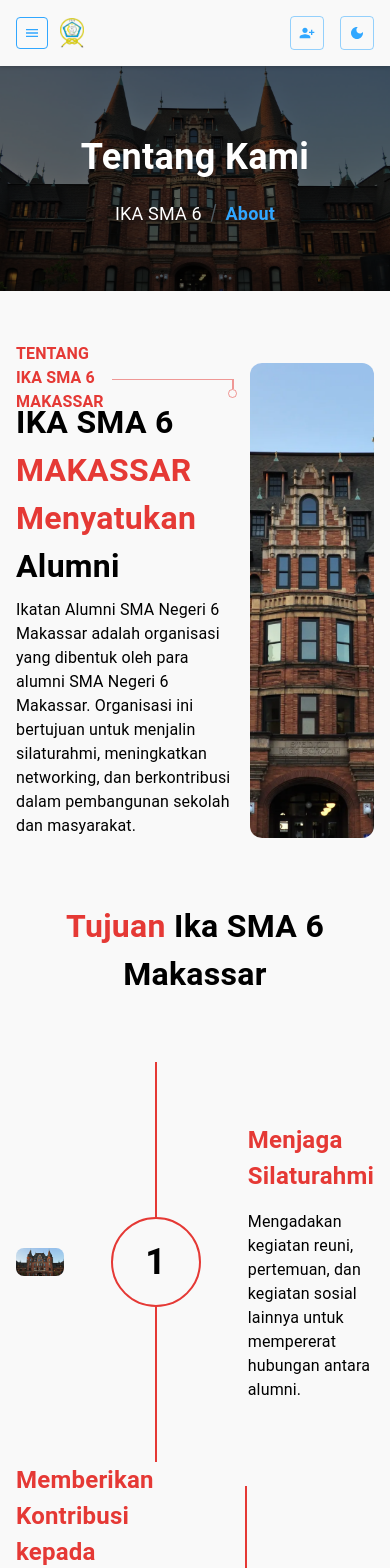
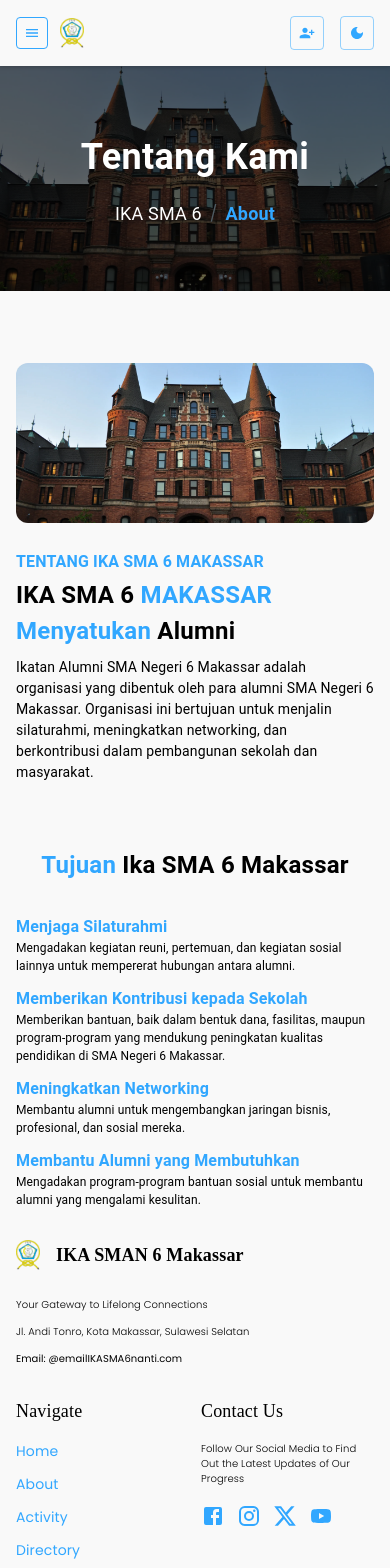
Before and after one commit to Andiilul/ika-sman6-makassar, a Next.js app: page /about in a window 390 px wide. Shown: the top 1568 px of the page. Built offline with nearby package versions, Linux system fonts and the light colour scheme; a web font is replaced by a local one.

Commit message:
feat: responsive about page

```diff
--- a/src/feature/About/About.tsx
+++ b/src/feature/About/About.tsx
@@ -1,7 +1,7 @@
 "use client";
 
 import { FlexBox } from "@/components/Page/FlexBox";
-import { alpha, Box, Typography, useTheme } from "@mui/material";
+import { alpha, Box, Typography, useMediaQuery, useTheme } from "@mui/material";
 import { PageLayout } from "@/components/Page";
 import { PageHeader } from "@/components/Page/PageHeader";
 import { AboutContainer } from "./styled";
@@ -9,6 +9,8 @@ import Goals from "./Goals";
 import Image from "next/image";
 
 export const About: React.FC = () => {
+	const large = useMediaQuery("(min-width:1024px)");
+	const medium = useMediaQuery("(min-width:768px)");
 	const theme = useTheme();
 	return (
 		<FlexBox flexDirection={"column"}>
@@ -18,9 +20,10 @@ export const About: React.FC = () => {
 				<Box display={"flex"} flexDirection={"column"}>
 					<AboutContainer>
 						<Box
-							display={"grid"}
-							gridTemplateColumns={"repeat(2, 1fr)"}
-							gap={"16px"}
+							display={medium ? "grid" : "flex"}
+							flexDirection={medium ? "row" : "column-reverse"}
+							gridTemplateColumns={medium ? "repeat(2, 1fr)" : "0"}
+							gap={large ? "36px" : medium ? "30px" : "24px"}
 							width="100%"
 						>
 							{/* KIRI: Konten Teks */}
@@ -33,17 +36,20 @@ export const About: React.FC = () => {
 									alignItems={"start"}
 								>
 									<Box display={"flex"} alignItems={"center"} height={"30px"}>
-										<Typography fontWeight={600} color="secondary">
+										<Typography fontWeight={600} color="primary">
 											TENTANG IKA SMA 6 MAKASSAR
 										</Typography>
 									</Box>
-									<Box display={"flex"} flexDirection={"column"}>
+									<Box
+										display={medium ? "flex" : "none"}
+										flexDirection={"column"}
+									>
 										<Box height={"16px"}></Box>
 										<Box height={"100%"} display={"flex"} alignItems={"start"}>
 											<Box
 												width={"120px"}
 												height={"1px"}
-												bgcolor={alpha(theme.palette.secondary.main, 0.5)}
+												bgcolor={alpha(theme.palette.primary.main, 0.5)}
 											/>
 											<Box
 												display={"flex"}
@@ -54,16 +60,13 @@ export const About: React.FC = () => {
 												<Box
 													width={"2px"}
 													height={"10px"}
-													bgcolor={alpha(theme.palette.secondary.main, 0.5)}
+													bgcolor={alpha(theme.palette.primary.main, 0.5)}
 												/>
 												<Box
 													borderRadius={"50%"}
 													bgcolor={"transparent"}
 													sx={{
-														borderColor: alpha(
-															theme.palette.secondary.main,
-															0.5
-														),
+														borderColor: alpha(theme.palette.primary.main, 0.5),
 													}}
 													border={"1px solid"}
 													height={"9px"}
@@ -76,23 +79,26 @@ export const About: React.FC = () => {
 
 								{/* Judul Besar dan Deskripsi */}
 								<Box display={"flex"} flexDirection={"column"} gap={"8px"}>
-									<Typography fontSize={"32px"} fontWeight={600}>
+									<Typography
+										fontSize={large ? "36px" : medium ? "30px" : "24px"}
+										fontWeight={600}
+									>
 										IKA SMA 6
 										<Typography
-											fontSize={"32px"}
+											fontSize={large ? "36px" : medium ? "30px" : "24px"}
 											fontWeight={600}
 											component={"span"}
-											color="secondary"
+											color="primary"
 										>
 											{" "}
 											MAKASSAR
 										</Typography>
 										<br />
 										<Typography
-											fontSize={"32px"}
+											fontSize={large ? "36px" : medium ? "30px" : "24px"}
 											fontWeight={600}
 											component={"span"}
-											color="secondary"
+											color="primary"
 										>
 											{" "}
 											Menyatukan
@@ -100,7 +106,7 @@ export const About: React.FC = () => {
 										Alumni
 									</Typography>
 
-									<Typography fontSize={"16px"}>
+									<Typography fontSize={medium ? "16px" : "14px"}>
 										Ikatan Alumni SMA Negeri 6 Makassar adalah organisasi yang
 										dibentuk oleh para alumni SMA Negeri 6 Makassar. Organisasi
 										ini bertujuan untuk menjalin silaturahmi, meningkatkan
@@ -114,7 +120,7 @@ export const About: React.FC = () => {
 							<Box
 								position="relative"
 								width="100%"
-								minHeight="360px"
+								height={large ? "360px" :medium? "240px" :"160px"}
 								borderRadius="12px"
 								overflow="hidden"
 							>
--- a/src/feature/About/Goals.tsx
+++ b/src/feature/About/Goals.tsx
@@ -1,3 +1,5 @@
+"use client";
+
 import React from "react";
 import {
 	GoalsContainer,
@@ -6,7 +8,7 @@ import {
 	GoalsWrapper,
 } from "./styled";
 import Image from "next/image";
-import { Box, Typography, useTheme } from "@mui/material";
+import { Box, Typography, useMediaQuery, useTheme } from "@mui/material";
 
 const goals = [
 	{
@@ -33,21 +35,24 @@ const goals = [
 
 const Goals = () => {
 	const theme = useTheme();
+
+	const large = useMediaQuery("(min-width:1024px)");
+	const medium = useMediaQuery("(min-width:768px)");
 	return (
 		<GoalsWrapper>
 			<Typography
 				width={"100%"}
 				textAlign={"center"}
 				component={"span"}
-				color="secondary"
-				fontSize={"32px"}
+				color="primary"
+				fontSize={large ? "36px" : medium ? "30px" : "24px"}
 				fontWeight={600}
 			>
 				Tujuan
 				<Typography
 					component={"span"}
 					color={theme.palette.text.primary}
-					fontSize={"32px"}
+					fontSize={large ? "36px" : medium ? "30px" : "24px"}
 					fontWeight={600}
 				>
 					{" "}
@@ -59,26 +64,38 @@ const Goals = () => {
 					display: "flex",
 					flex: "1",
 					flexDirection: "column",
+					gap: medium ? "0" : "12px",
 				}}
 			>
 				{goals.map((goal, index) => (
 					<GoalsContainer
 						key={index}
-						direction={index % 2 === 0 ? "row-reverse" : "row"}
+						direction={
+							!medium ? "row" : index % 2 === 0 ? "row-reverse" : "row"
+						}
 					>
 						<GoalsContent>
-							<Box display={"flex"} flexDirection={"column"} gap={"16px"}>
+							<Box
+								display={"flex"}
+								flexDirection={"column"}
+								gap={large ? "16px" : ""}
+							>
 								<Typography
-									color="secondary"
-									fontSize={"24px"}
+									color="primary"
+									fontSize={large ? "24px" : medium ? "20px" : "16px"}
 									fontWeight={"600"}
 								>
 									{goal.title}
 								</Typography>
-								<Typography>{goal.desc}</Typography>
+								<Typography
+									fontSize={large ? "16px" : medium ? "14px" : "12px"}
+								>
+									{goal.desc}
+								</Typography>
 							</Box>
 						</GoalsContent>
-
+						{medium && (
+							<>
 								<GoalsDivider>
 									<Box
 										width={"2px"}
@@ -86,8 +103,8 @@ const Goals = () => {
 										flex={1}
 									></Box>
 									<Box
-								width={"90px"}
-								height={"90px"}
+										width={large ? "90px" : "60px"}
+										height={large ? "90px" : "60px"}
 										borderRadius={"50%"}
 										display={"flex"}
 										justifyContent={"center"}
@@ -99,8 +116,9 @@ const Goals = () => {
 										}}
 									>
 										<Typography
+											color="secondary"
 											sx={{
-										fontSize: "36px",
+												fontSize: large ? "36px" : "30px",
 												fontWeight: 600,
 											}}
 										>
@@ -113,11 +131,11 @@ const Goals = () => {
 										flex={1}
 									></Box>
 								</GoalsDivider>
-
 								<GoalsContent>
 									<Box
 										position="relative"
 										width="100%"
+										display={medium ? "block" : "none"}
 										sx={{
 											aspectRatio: "5 / 3",
 											borderRadius: "8px",
@@ -129,11 +147,14 @@ const Goals = () => {
 											src={goal.image}
 											alt={goal.title}
 											style={{
+												display: medium ? "block" : "none",
 												objectFit: "cover",
 											}}
 										/>
 									</Box>
 								</GoalsContent>
+							</>
+						)}
 					</GoalsContainer>
 				))}
 			</Box>
--- a/src/feature/About/styled.tsx
+++ b/src/feature/About/styled.tsx
@@ -18,7 +18,14 @@ export const GoalsWrapper: StyledComponent<BoxProps & { theme?: Theme }> =
 		display: "flex",
 		flex: "1",
 		flexDirection: "column",
-		gap:"64px"
+		gap: "32px",
+
+		["@media (min-width: 1024px)"]: {
+			gap: "64px",
+		},
+		["@media (min-width: 768px)"]: {
+			gap: "48px",
+		},
 		// backgroundColor: "white",
 	}));
 export const GoalsContainer = styled(Box, {
@@ -37,14 +44,23 @@ export const GoalsContent: StyledComponent<BoxProps & { theme?: Theme }> =
 		flex: "1",
 		flexDirection: "column",
 		gap: "64px",
+		["@media (min-width: 1024px)"]: {},
+		["@media (min-width: 768px)"]: {},
 		// backgroundColor: "white",
 	}));
 export const GoalsDivider: StyledComponent<BoxProps & { theme?: Theme }> =
 	styled(Box)(() => ({
-		position:"relative",
+		position: "relative",
 		display: "flex",
 		flexDirection: "column",
 		alignItems: "center",
-		width: "160px",
-		height: "400px",
+
+		["@media (min-width: 1024px)"]: {
+			height: "400px",
+			width: "160px",
+		},
+		["@media (min-width: 768px)"]: {
+			height: "240px",
+			width: "120px",
+		},
 	}));
```
Lines whose indentation alone changed are shown as unchanged.
